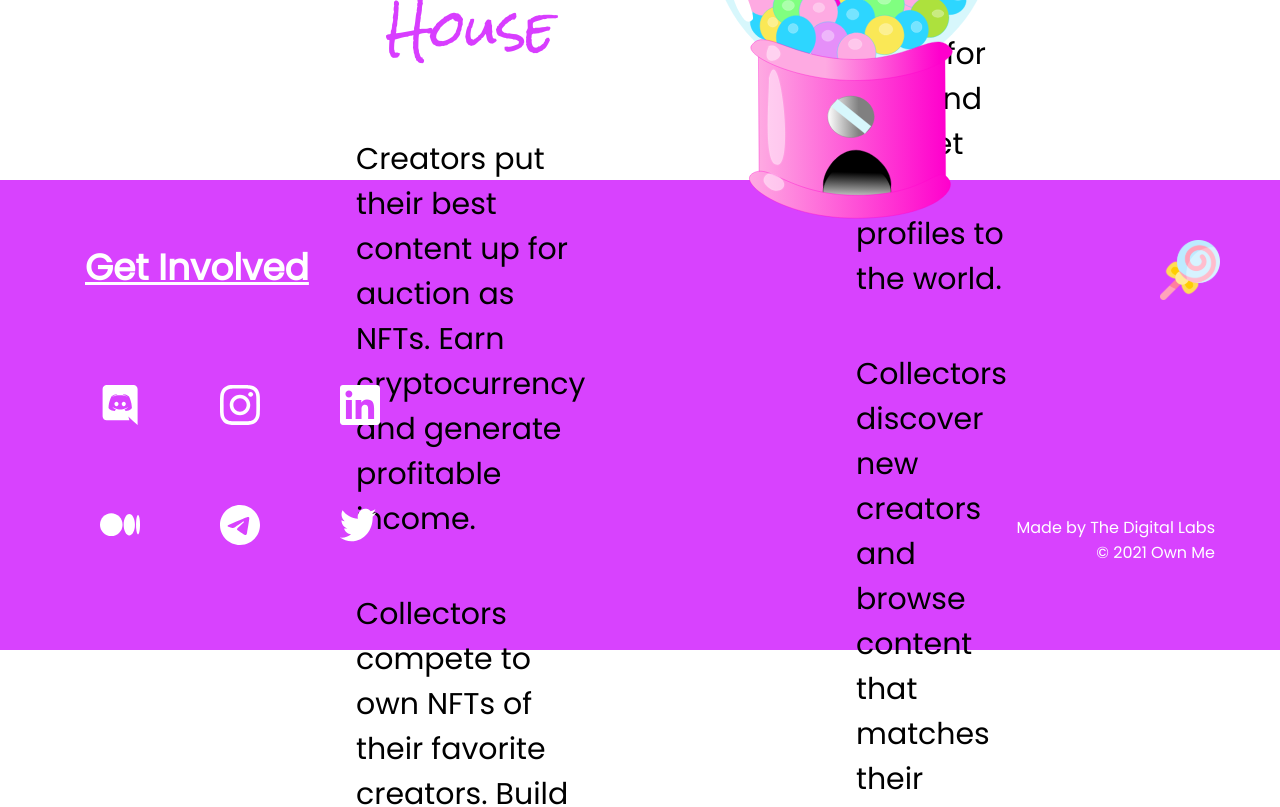
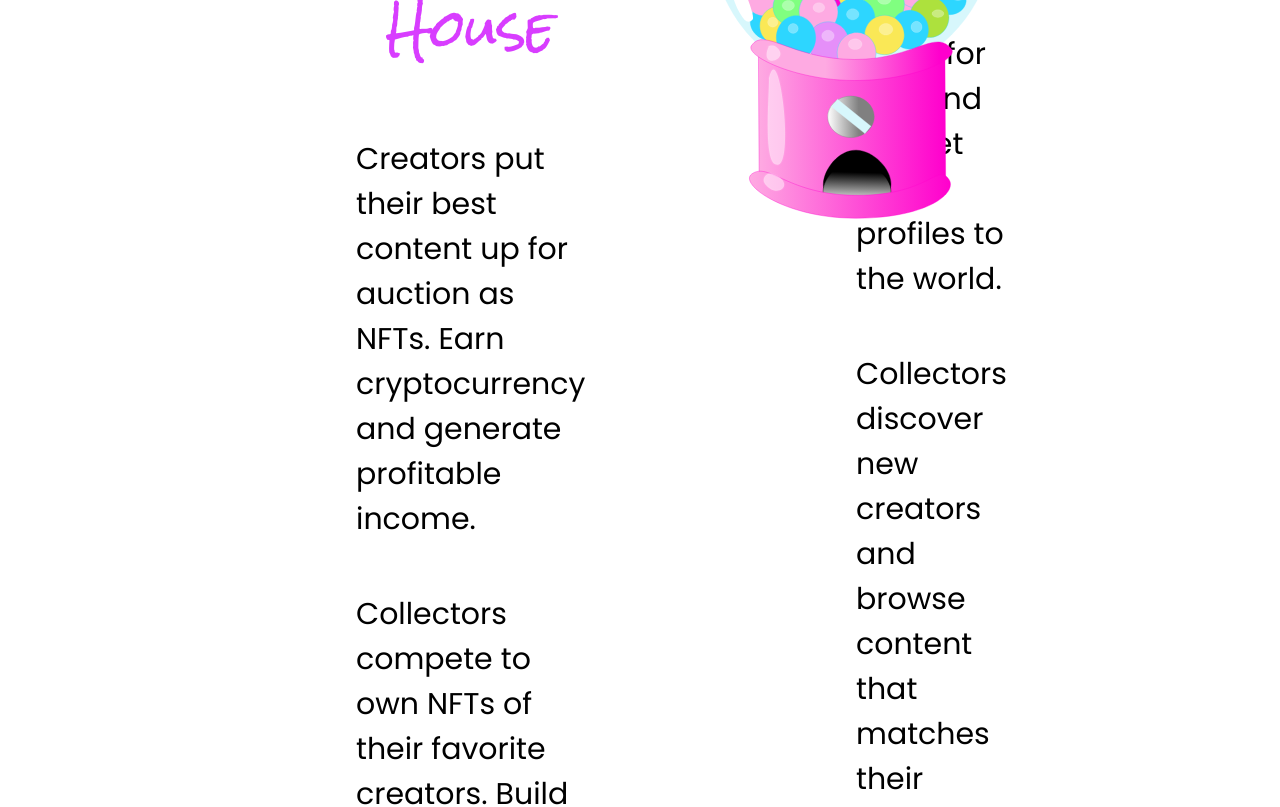
Before and after one commit to own-me/nude-promo, a React app: page / in a window 1280 px wide. Shown: the part 1840-2647 px from the top of the page. Built offline with nearby package versions, Linux system fonts and the light colour scheme.

Commit message:
setup features starter code

```diff
--- a/App.tsx
+++ b/App.tsx
@@ -9,6 +9,7 @@ import AppLayout from "./components/AppLayout";
 import Hero from "./components/hero/Hero";
 import Candyshop from "./components/candyshop/Candyshop";
 import Auctionhouse from "./components/auctionhouse/Auctionhouse";
+import Features from "./components/features/Features";
 import Footer from "./components/Footer";
 
 function App() {
@@ -19,6 +20,7 @@ function App() {
                 <Hero />
                 <Candyshop />
                 <Auctionhouse />
+                <Features />
             </AppLayout>
             <Footer />
         </>
--- /dev/null
+++ b/components/features/Features.tsx
@@ -0,0 +1,14 @@
+import React from "react";
+import styled from "styled-components";
+
+const FeaturesContainer = styled.div`
+    min-height: 800px;
+`;
+
+export default function Features() {
+    return (
+        <FeaturesContainer>
+
+        </FeaturesContainer>
+    );
+};
```
Also changed, not shown: components/features/FeatureCard.tsx (added, +14 -0 lines).
